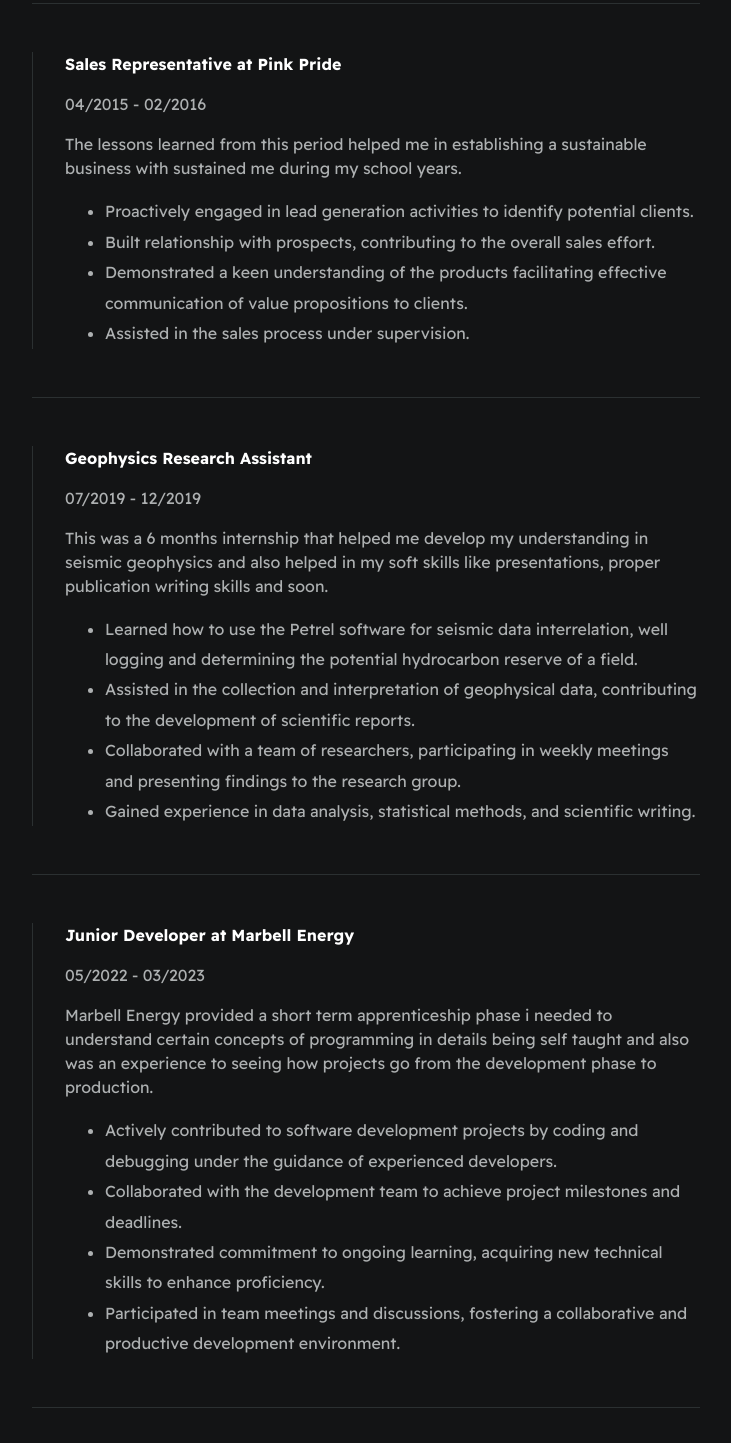
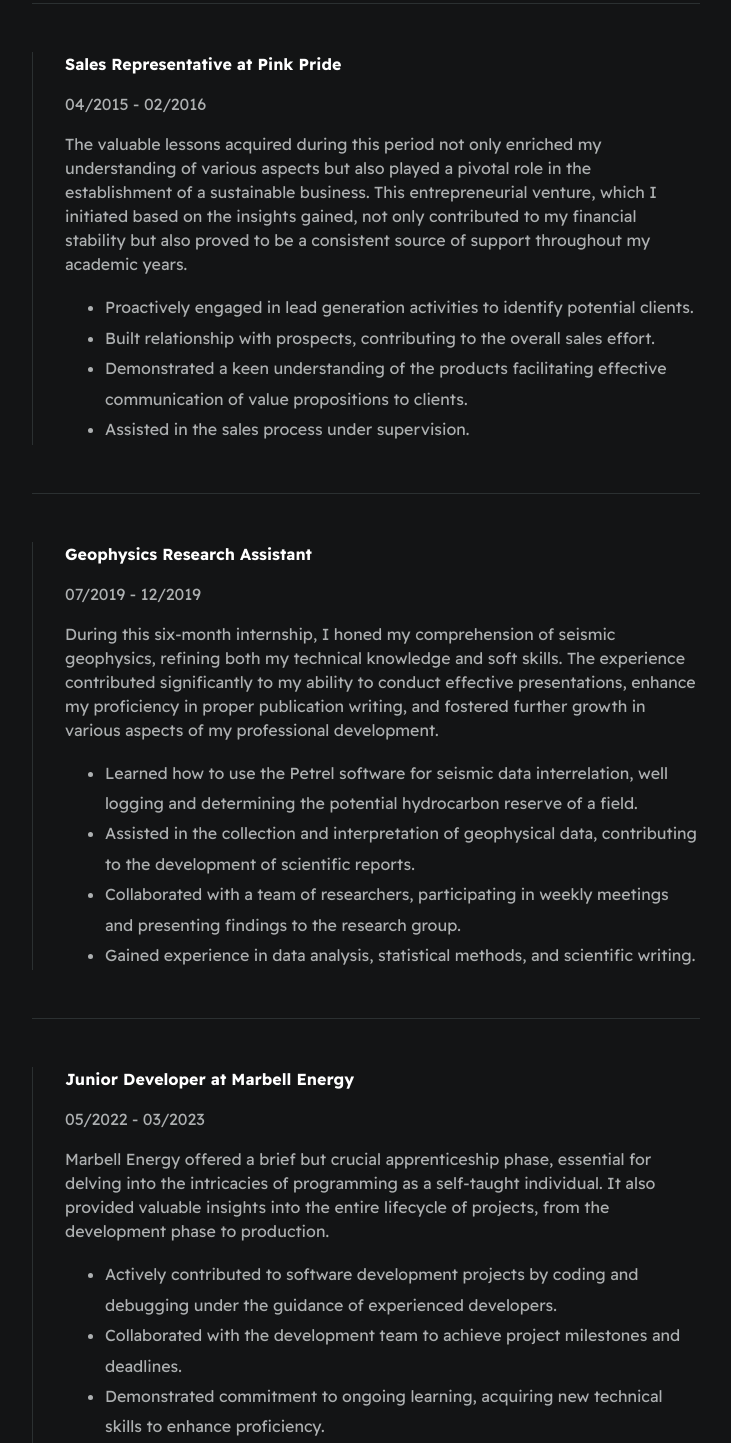
Before and after one commit to stDean/resume, a plain HTML site: page index.html in a window 1280 px wide. Shown: the part 859-2302 px from the top of the page, without its empty margins (274-1005 px from the left). Drawn offline with Linux system fonts and the light colour scheme.

Commit message:
some changes

```diff
--- a/index.html
+++ b/index.html
@@ -42,7 +42,7 @@
           <a href="https://www.linkedin.com/in/toba-ogundimu/" target="_blank"
             >LinkedIn</a
           >
-          <a href="https://twitter.com/home" target="_blank">Twitter</a>
+          <a href="https://twitter.com/code_DE4N" target="_blank">Twitter</a>
           <a href="/assets/toba-dean.pdf" target="_blank" download>
             Download Resume
           </a>
@@ -80,8 +80,12 @@
           <strong>Sales Representative at Pink Pride</strong>
           <p>04/2015 - 02/2016</p>
           <p>
-            The lessons learned from this period helped me in establishing a
-            sustainable business with sustained me during my school years.
+            The valuable lessons acquired during this period not only enriched
+            my understanding of various aspects but also played a pivotal role
+            in the establishment of a sustainable business. This entrepreneurial
+            venture, which I initiated based on the insights gained, not only
+            contributed to my financial stability but also proved to be a
+            consistent source of support throughout my academic years.
           </p>
           <ul>
             <li>
@@ -105,10 +109,12 @@
           <strong>Geophysics Research Assistant</strong>
           <p>07/2019 - 12/2019</p>
           <p>
-            This was a 6 months internship that helped me develop my
-            understanding in seismic geophysics and also helped in my soft
-            skills like presentations, proper publication writing skills and
-            soon.
+            During this six-month internship, I honed my comprehension of
+            seismic geophysics, refining both my technical knowledge and soft
+            skills. The experience contributed significantly to my ability to
+            conduct effective presentations, enhance my proficiency in proper
+            publication writing, and fostered further growth in various aspects
+            of my professional development.
           </p>
           <ul>
             <li>
@@ -136,10 +142,11 @@
           <strong>Junior Developer at Marbell Energy</strong>
           <p>05/2022 - 03/2023</p>
           <p>
-            Marbell Energy provided a short term apprenticeship phase i needed
-            to understand certain concepts of programming in details being self
-            taught and also was an experience to seeing how projects go from the
-            development phase to production.
+            Marbell Energy offered a brief but crucial apprenticeship phase,
+            essential for delving into the intricacies of programming as a
+            self-taught individual. It also provided valuable insights into the
+            entire lifecycle of projects, from the development phase to
+            production.
           </p>
           <ul>
             <li>
```
